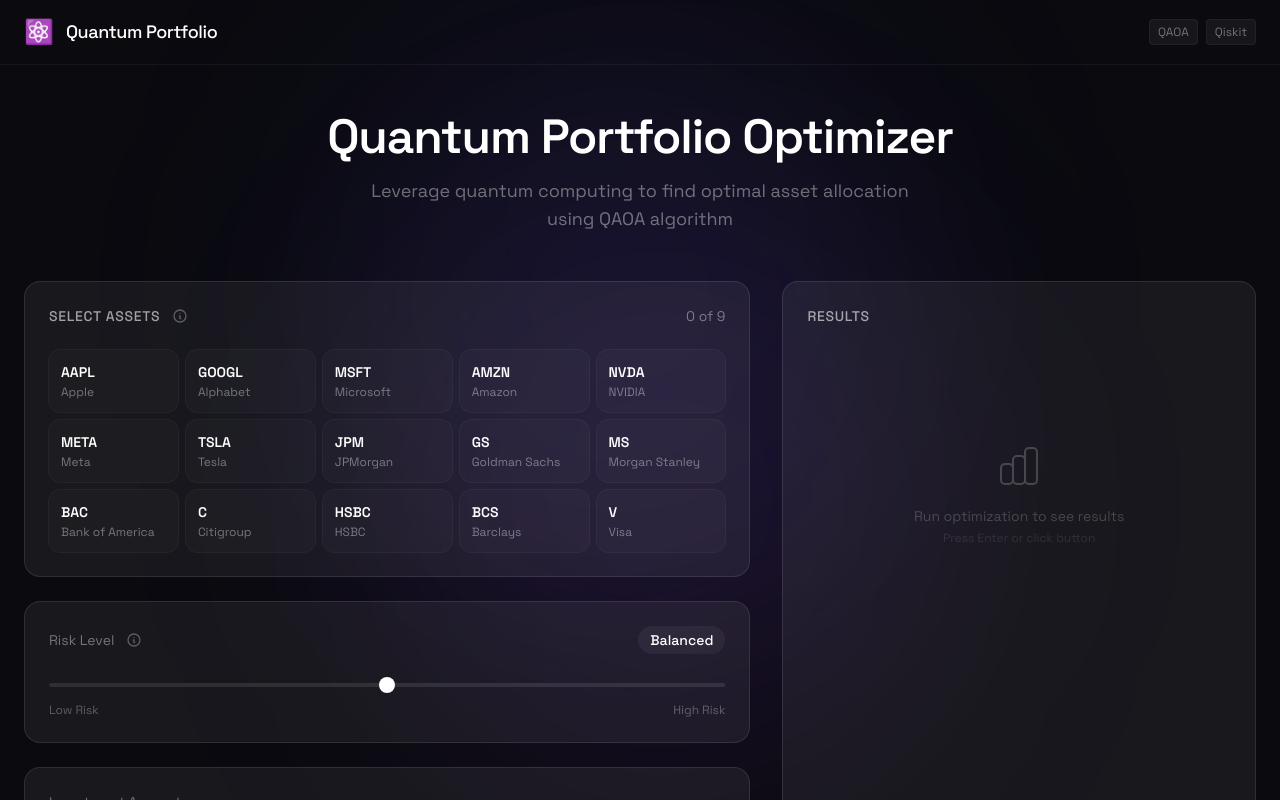
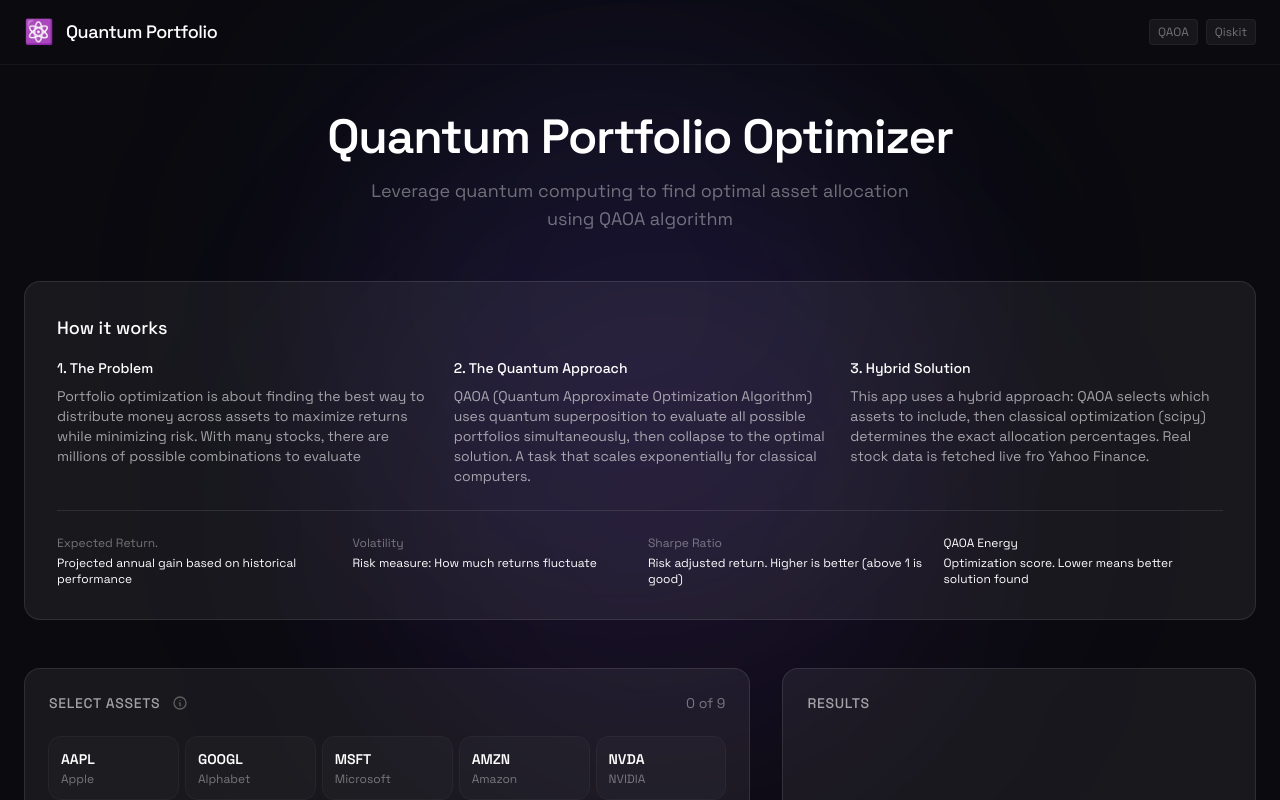
Before and after one commit to alvarogope/Quantum-Portfolio-Optimizer, a React (Vite) app in the folder frontend/: page / in a window 1280 px wide. Shown: the top 800 px of the page. Built offline with nearby package versions, Linux system fonts and the light colour scheme.

Commit message:
Added explanatory section

```diff
--- a/frontend/src/App.jsx
+++ b/frontend/src/App.jsx
@@ -156,6 +156,43 @@
             <p className="text-lg text-white/40 max-w-xl mx-auto">
               Leverage quantum computing to find optimal asset allocation using QAOA algorithm
             </p>
+          </div>
+
+          {/* How it works */}
+          <div className="mb-12 rounded-2xl bg-white/[0.06] border border-white/[0.10] p-6 md:p-8">
+            <h2 className="text-lg font-medium mb-4">How it works</h2>
+            <div className="grid md:grid-cols-3 gap-6 text-sm text-white/60">
+              <div>
+                <h3 className="text-white font-medium mb-2">1. The Problem</h3>
+                <p>Portfolio optimization is about finding the best way to distribute money across assets to maximize returns while minimizing risk. With many stocks, there are millions of possible combinations to evaluate</p>
+              </div>
+              <div>
+                <h3 className="text-white font-medium mb-2">2. The Quantum Approach</h3>
+                  <p>QAOA (Quantum Approximate Optimization Algorithm) uses quantum superposition to evaluate all possible portfolios simultaneously, then collapse to the optimal solution. A task that scales exponentially for classical computers.</p>
+              </div>
+              <div>
+                <h3 className="text-white font-medium mb-2">3. Hybrid Solution</h3>
+                <p>This app uses a hybrid approach: QAOA selects which assets to include, then classical optimization (scipy) determines the exact allocation percentages. Real stock data is fetched live fro Yahoo Finance.</p>
+              </div>
+            </div>
+            <div className="mt-6 pt-6 border-t border-white/10 grid grid-cols-2 md:grid-cols-4 gap-4 text-xs">
+              <div>
+                <span className="text-white/40">Expected Return.</span>
+                <p className="text-white mt-1">Projected annual gain based on historical performance</p>
+              </div>
+              <div>
+                <span className="text-white/40">Volatility</span>
+                <p className="text-white mt-1">Risk measure: How much returns fluctuate</p>
+              </div>
+              <div>
+                <span className="text-white/40">Sharpe Ratio</span>
+                <p className="text-white mt-1">Risk adjusted return. Higher is better (above 1 is good)</p>
+              </div>
+              <div>
+                <span className="text-white /40">QAOA Energy</span>
+                <p className="text-white mt-1">Optimization score. Lower means better solution found</p>
+              </div>
+            </div>
           </div>
 
           <div className="grid grid-cols-1 lg:grid-cols-5 gap-6 md:gap-8">
```
